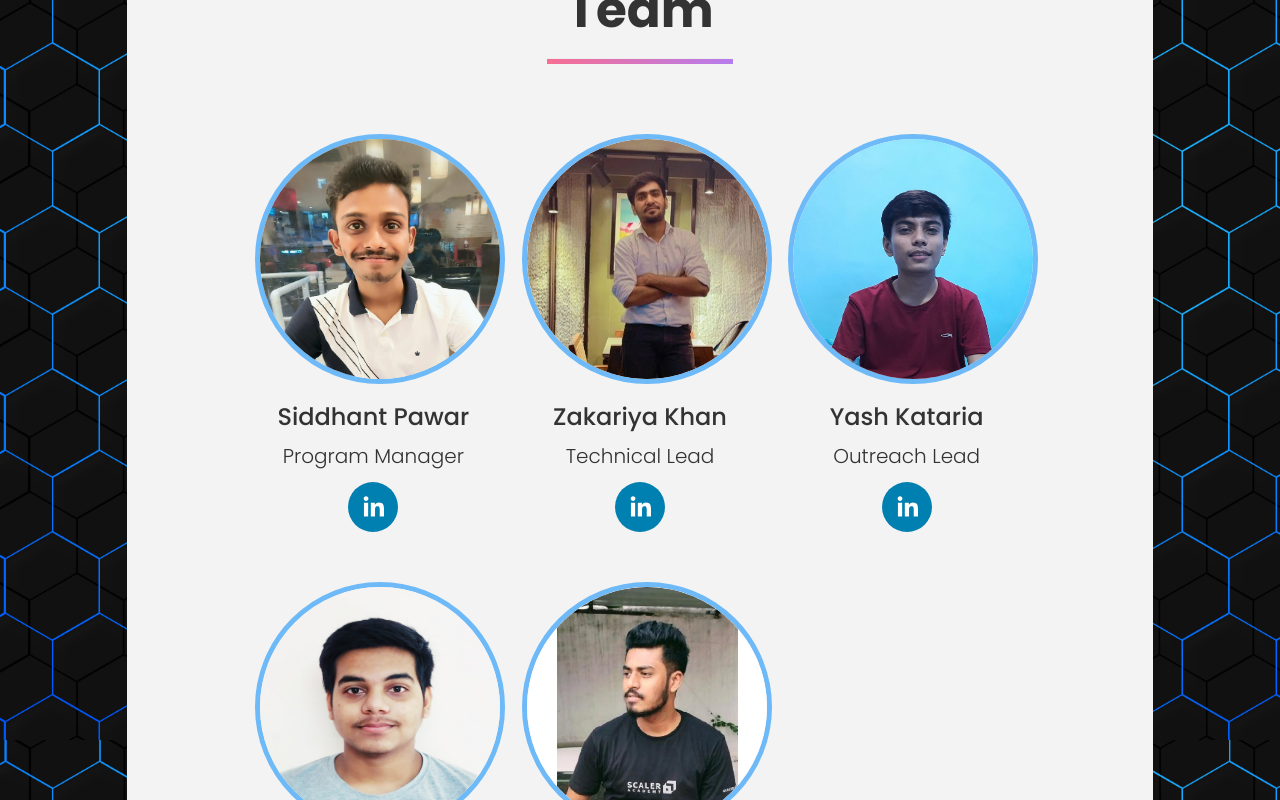
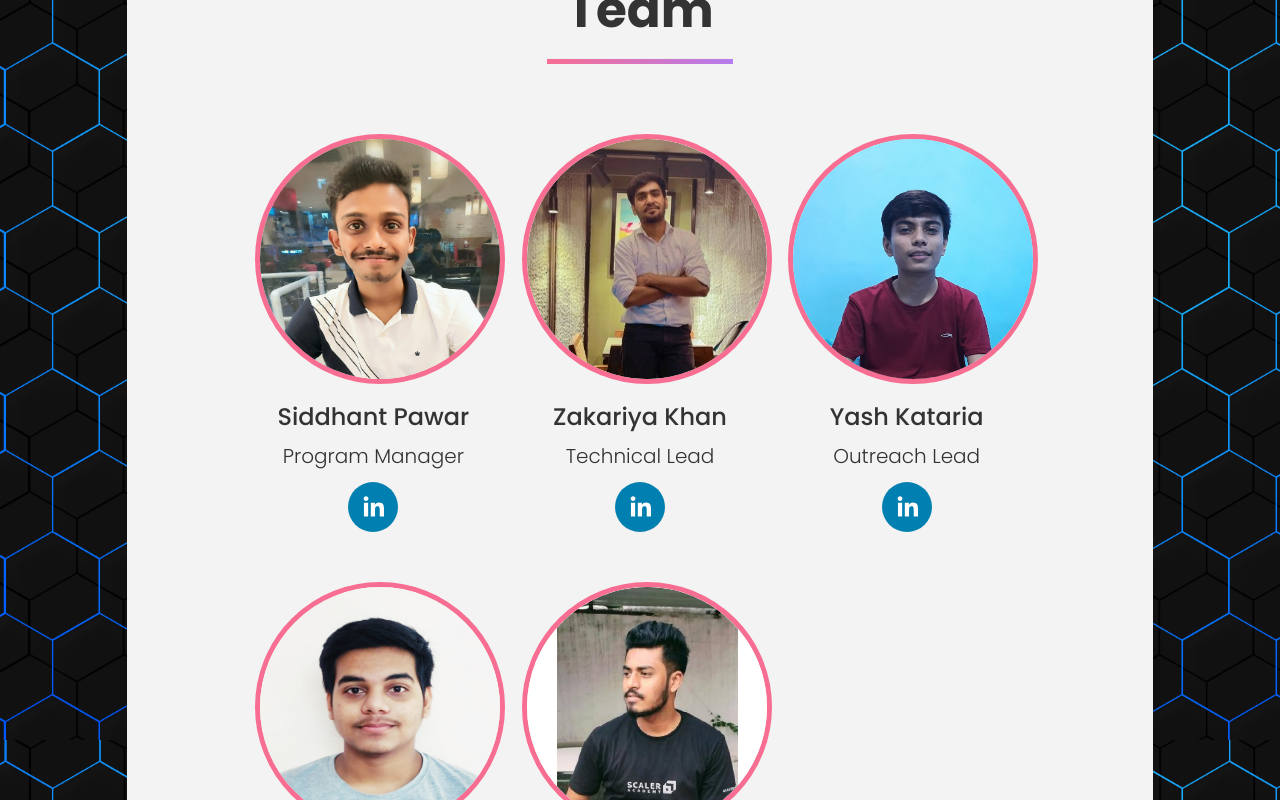
Before and after one commit to getmicro-co/micro-error404-hackathon-old, a React (Create React App) app: page / in a window 1280 px wide. Shown: the part 6460-7260 px from the top of the page. Built offline with nearby package versions, Linux system fonts and the light colour scheme.

Commit message:
new changes

```diff
--- a/src/Module/General.js
+++ b/src/Module/General.js
@@ -33,7 +33,7 @@ import pk from "./Assets/teami/pk.jpeg"
 import ak from "./Assets/teami/ak.jpeg"
 import ar from "./Assets/teami/ar.jpeg"
 import vk from "./Assets/teami/vk.jpeg"
-import sr from "./Assets/teami/sr.jpg"
+import sr from "./Assets/teami/sr.jpeg"
 import pkp from "./Assets/teami/pkp.jpeg"
 
 
--- a/src/components/Footer/footer1.scss
+++ b/src/components/Footer/footer1.scss
@@ -8,6 +8,7 @@
 }
 .footer h1{
   color: #ffffff;
+  font-weight: 900;
 }
 .tagline{
   width: 50%;
--- a/src/components/team/team.css
+++ b/src/components/team/team.css
@@ -16,8 +16,8 @@
   border-radius: 50%;
   display: block;
   margin: 0 auto;
-  border: 5px solid rgb(110, 185, 247);
-  /* border:5px solid hsla(344, 90%, 70%, 1); */
+  /* border: 5px solid rgb(110, 185, 247); */
+  border:5px solid hsla(344, 90%, 70%, 1);
 }
 .members-link {
   text-align: center;
```
Also changed, not shown: src/Module/Assets/teami/sr.jpeg (added).
